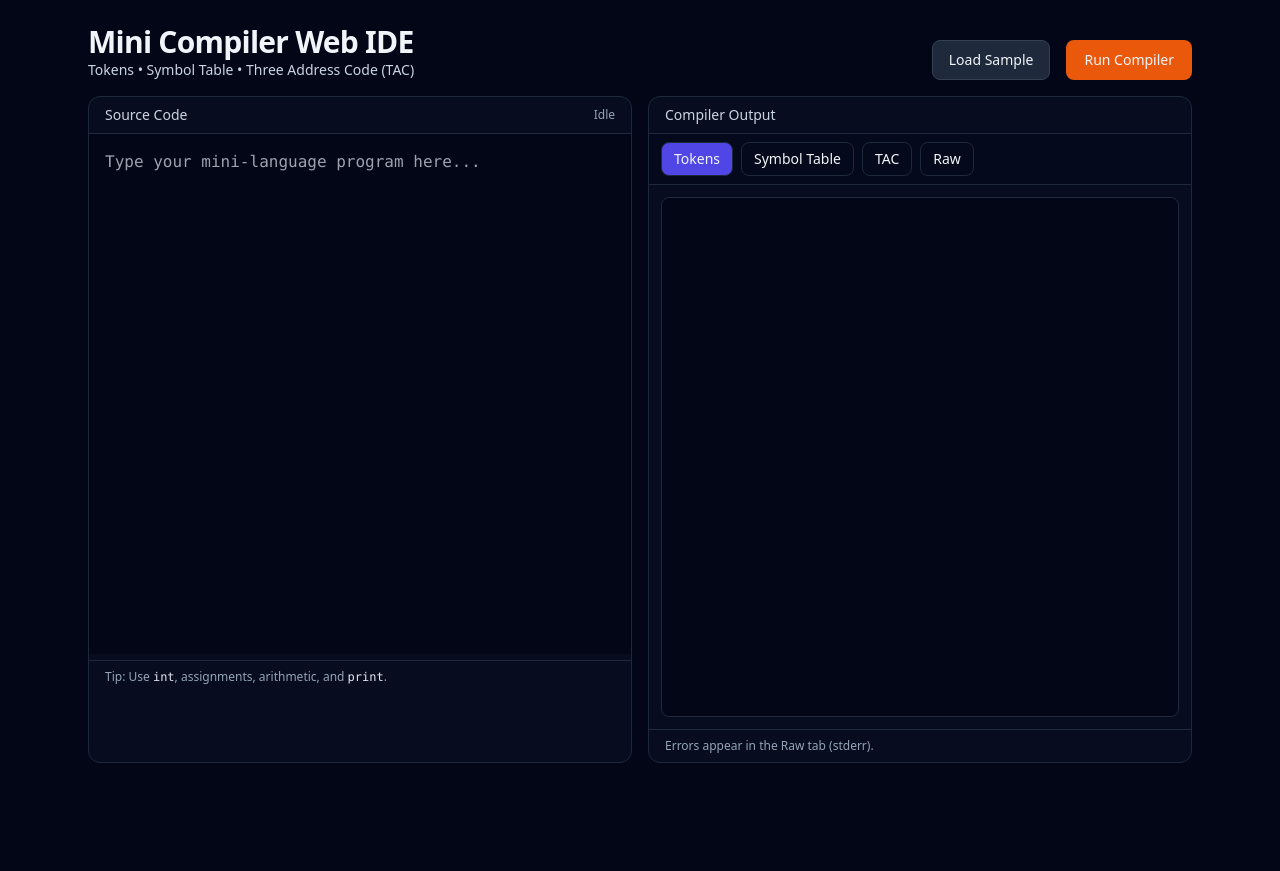
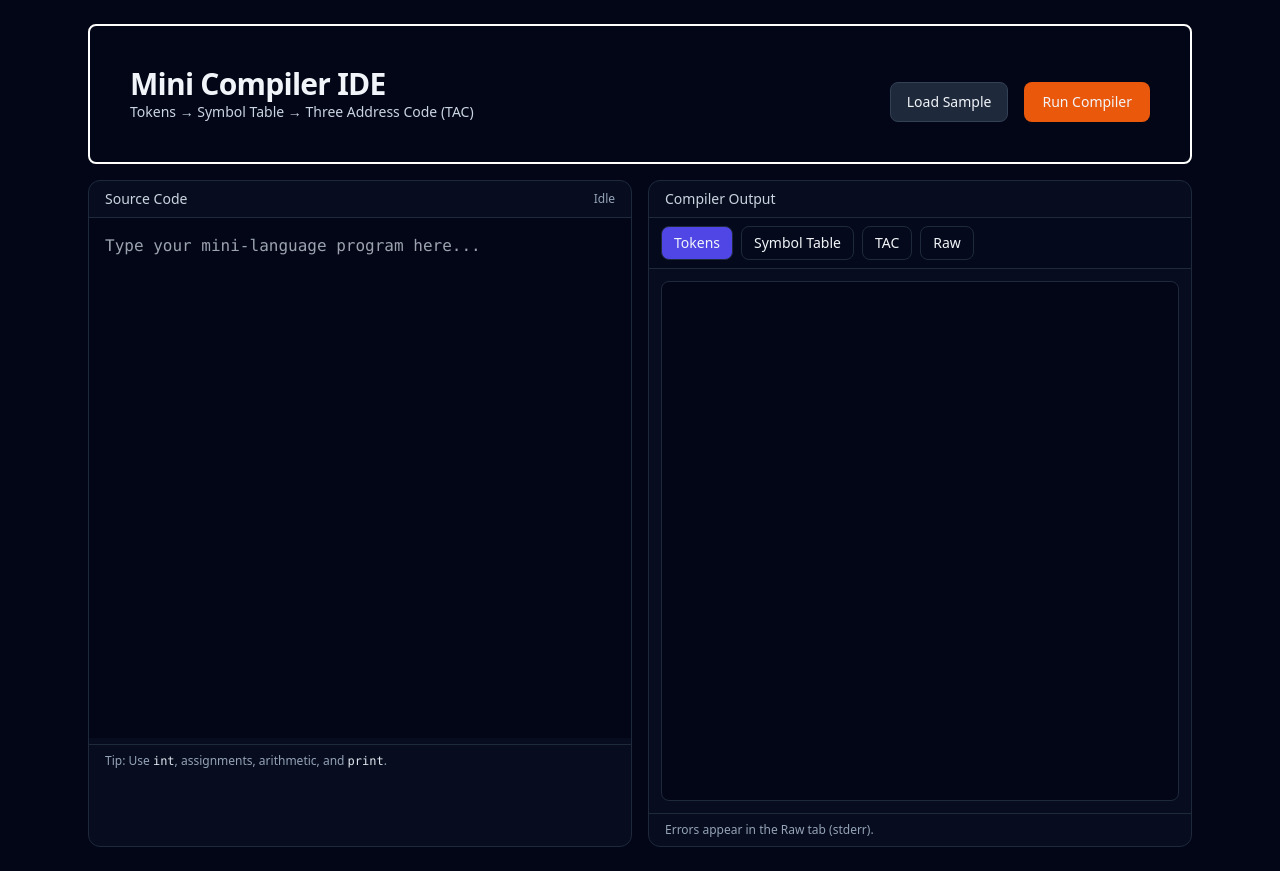
Before and after one commit to mahdi295/Mini-Compiler, a website: page public/index.html in a window 1280 px wide. Before the commit the page ends 800 px from the top, so only its background shows below. Drawn offline with nearby package versions, Linux system fonts and the light colour scheme.

Commit message:
border add

```diff
--- a/public/index.html
+++ b/public/index.html
@@ -15,10 +15,10 @@
 
 <body class="min-h-screen bg-slate-950 text-slate-100">
   <div class="max-w-6xl p-4 mx-auto md:p-6">
-    <header class="flex flex-col gap-2 md:flex-row md:items-end md:justify-between">
+    <header class="flex flex-col gap-2 border-2 border-white rounded-lg p-10 md:flex-row md:items-end md:justify-between">
       <div>
-        <h1 class="text-2xl font-semibold tracking-tight md:text-3xl">Mini Compiler Web IDE</h1>
-        <p class="text-sm text-slate-300">Tokens • Symbol Table • Three Address Code (TAC)</p>
+        <h1 class="text-2xl font-semibold tracking-tight md:text-3xl">Mini Compiler IDE</h1>
+        <p class="text-sm text-slate-300">Tokens → Symbol Table → Three Address Code (TAC)</p>
       </div>
 
       <div class="flex gap-4">
```
